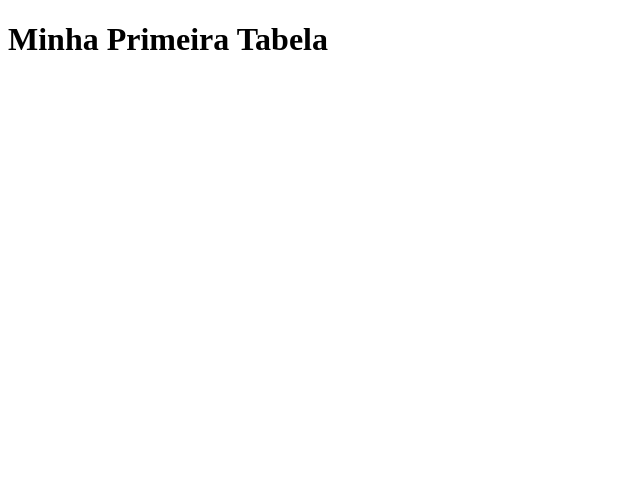
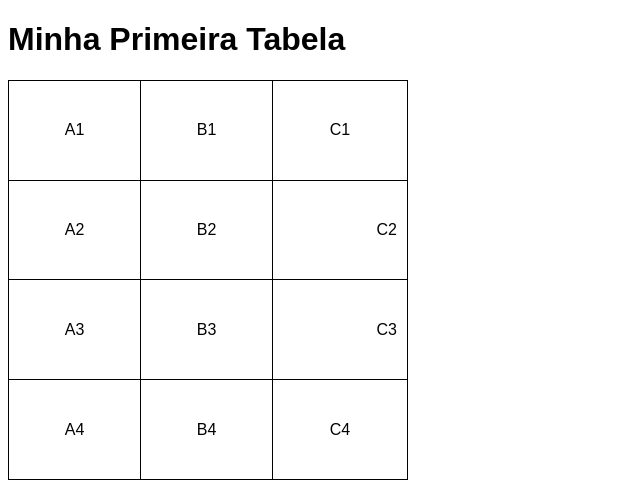
Before and after one commit to lucasgnu/html-css, a plain HTML site: page Exercicios/ex023/tabela001.html in a window 1280 px wide. Shown: the whole page, without its empty margins (0-640 px from the left). Drawn offline with Linux system fonts and the light colour scheme.

Commit message:
Update tabela001.html

```diff
--- a/Exercicios/ex023/tabela001.html
+++ b/Exercicios/ex023/tabela001.html
@@ -4,6 +4,28 @@
     <meta charset="UTF-8">
     <meta name="viewport" content="width=device-width, initial-scale=1.0">
     <title>Tabelas</title>
+    <style>
+        body {
+            font-family: Arial, Helvetica, sans-serif;
+        }
+
+        table {
+            width: 400px;
+            height: 400px;
+            border-collapse: collapse;
+        }
+
+        td {
+            border: 1px solid black;
+            padding: 10px;
+            text-align: center;
+            vertical-align: ;
+        }
+
+        .numero {
+            text-align: right;
+        }
+    </style>
 </head>
 <body>
     <h1>Minha Primeira Tabela</h1>
@@ -15,7 +37,27 @@
                     TABLE HEADER = Cabeçalho de tabela
                     TABLE DATA = dado da tabela
         -->
+        <tr> <!-- primeira linha-->
+            <td>A1</td>
+            <td>B1</td>
+            <td>C1</td>
+        </tr>
+        <tr>
+            <td>A2</td>
+            <td>B2</td>
+            <td class="numero">C2</td>
+        </tr>
+        <tr>
+            <td>A3</td>
+            <td>B3</td>
+            <td class="numero">C3</td>
+        </tr>
+        <tr>
+            <td>A4</td>
+            <td>B4</td>
+            <td>C4</td>
+        </tr>
     </table>
-        <tr></tr>
+
 </body>
 </html>
```
